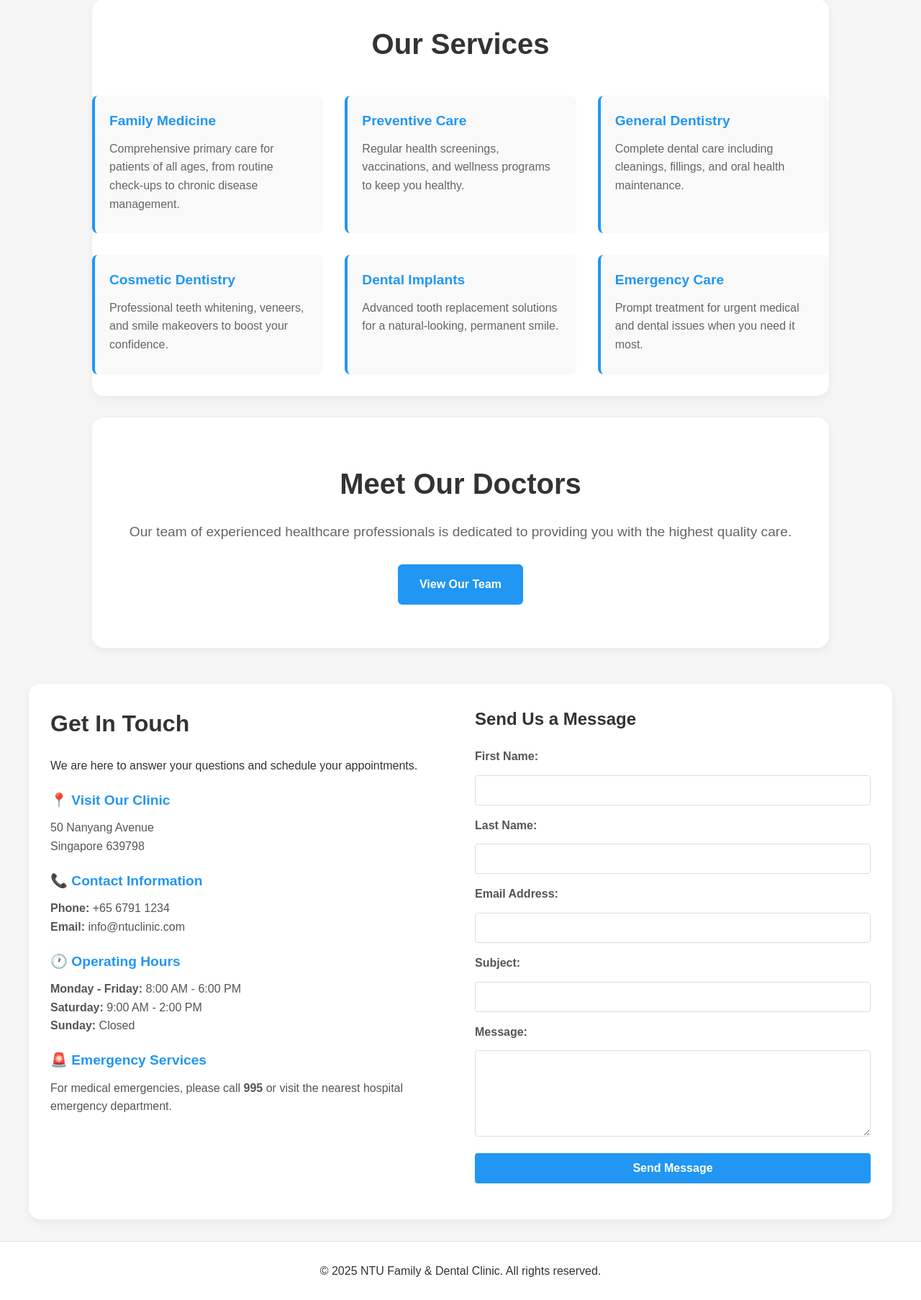
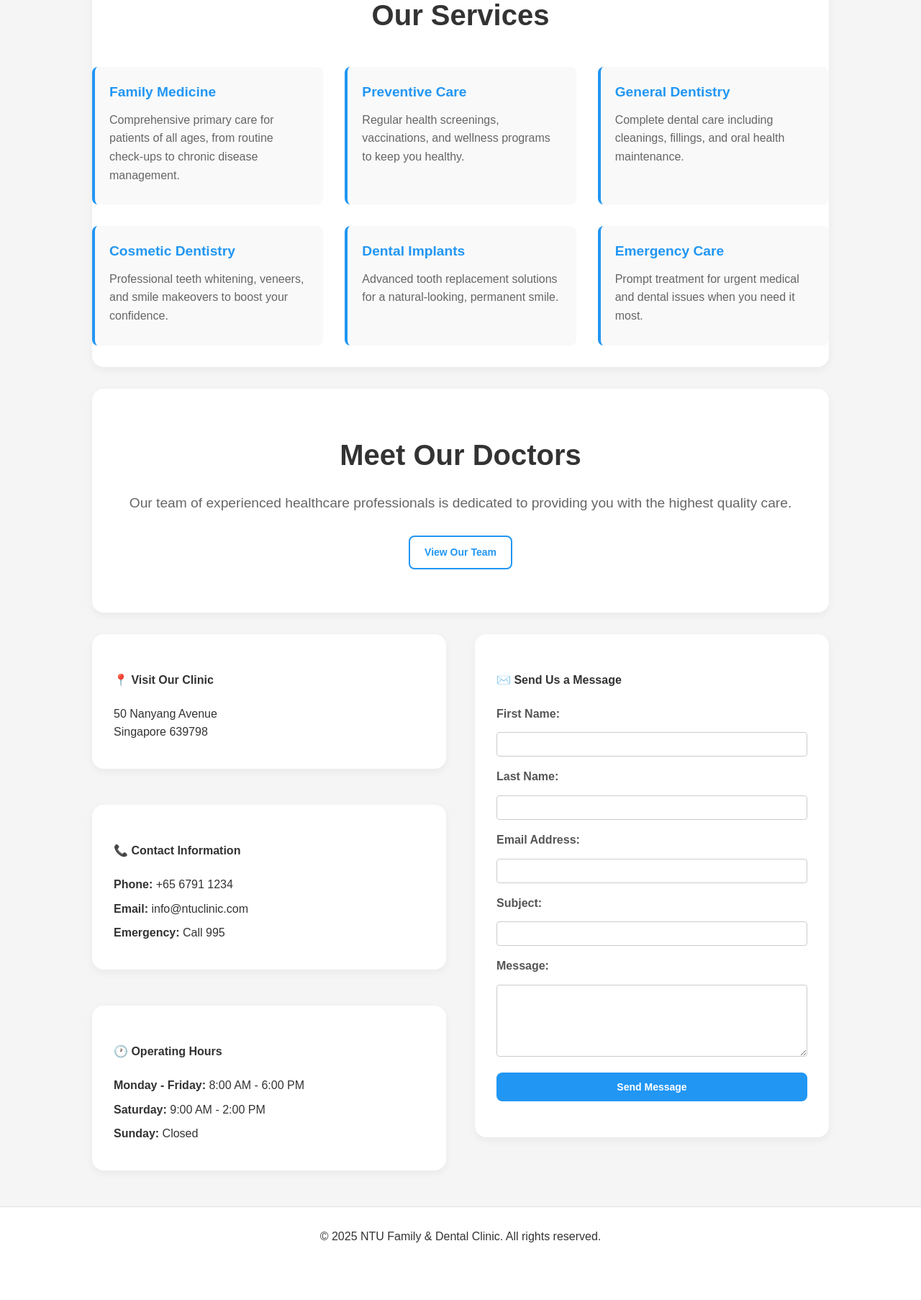
Before and after one commit to ivano47/EE4727---WEB-APPLICATION-DESIGN, a PHP site: page /IE4727/ in a window 1280 px wide. Shown: the part 1076-2882 px from the top of the page at 72% size. After the commit the page ends 2802 px from the top, so only its background shows below. Run offline with PHP 8.4, Linux system fonts and the light colour scheme.

Commit message:
Styling 3: Homepage, contact section now splitted into three sub-containers. Buttons UI updated to be different. Added more spacing between elements.

```diff
--- a/public/index.php
+++ b/public/index.php
@@ -95,50 +95,39 @@ $is_logged_in = isset($_SESSION['patient_id']);
             </div>
         </section>
 
-        <section class="card" style="text-align: center; padding: 60px 0;">
+        <section class="card meet-doctors-card" style="padding: 60px 0;">
             <h2 style="font-size: 2.5em; margin-bottom: 20px; color: #333;">Meet Our Doctors</h2>
             <p style="font-size: 1.2em; color: #666; margin-bottom: 30px;">Our team of experienced healthcare professionals is dedicated to providing you with the highest quality care.</p>
-            <a href="doctors.php" class="hero-btn-primary">View Our Team</a>
+            <a href="doctors.php" class="btn-secondary">View Our Team</a>
         </section>
     </div>
 
+    <div class="container">
         <section id="contact" class="contact-section">
-        <div class="container card" style="display: flex; flex-wrap: wrap; gap: 40px; width: 100%;">
-            <!-- Contact Information -->
-            <div class="contact-info">
-                <h2>Get In Touch</h2>
-                <p>We are here to answer your questions and schedule your appointments.</p>
-
-                <div class="contact-details">
-                    <h3>📍 Visit Our Clinic</h3>
-                    <p>50 Nanyang Avenue<br>
-                    Singapore 639798</p>
+            <div class="contact-left-column">
+                <div class="card">
+                    <h4>📍 Visit Our Clinic</h4>
+                    <p>50 Nanyang Avenue<br>Singapore 639798</p>
                 </div>
 
-                <div class="contact-details">
-                    <h3>📞 Contact Information</h3>
-                    <p><strong>Phone:</strong> +65 6791 1234<br>
-                    <strong>Email:</strong> info@ntuclinic.com</p>
+                <div class="card">
+                    <h4>📞 Contact Information</h4>
+                    <p><strong>Phone:</strong> +65 6791 1234</p>
+                    <p><strong>Email:</strong> info@ntuclinic.com</p>
+                    <p><strong>Emergency:</strong> Call 995</p>
                 </div>
 
-                <div class="contact-details">
-                    <h3>🕐 Operating Hours</h3>
-                    <p>
-                        <strong>Monday - Friday:</strong> 8:00 AM - 6:00 PM<br>
-                        <strong>Saturday:</strong> 9:00 AM - 2:00 PM<br>
-                        <strong>Sunday:</strong> Closed
-                    </p>
-                </div>
-
-                <div class="contact-details">
-                    <h3>🚨 Emergency Services</h3>
-                    <p>For medical emergencies, please call <strong>995</strong> or visit the nearest hospital emergency department.</p>
+                <div class="card">
+                    <h4>🕐 Operating Hours</h4>
+                    <p><strong>Monday - Friday:</strong> 8:00 AM - 6:00 PM</p>
+                    <p><strong>Saturday:</strong> 9:00 AM - 2:00 PM</p>
+                    <p><strong>Sunday:</strong> Closed</p>
                 </div>
             </div>
 
-            <!-- Contact Form -->
-            <div class="contact-form">
-                <h3>Send Us a Message</h3>
+            <div class="contact-right-column contact-form-column">
+                <div class="card">
+                    <h4>✉️ Send Us a Message</h4>
                     <form action="../includes/contact_form.php" method="POST">
                         <label for="first_name">First Name:</label>
                         <input type="text" id="first_name" name="first_name" required>
@@ -155,11 +144,12 @@ $is_logged_in = isset($_SESSION['patient_id']);
                         <label for="message">Message:</label>
                         <textarea id="message" name="message" rows="5" required></textarea>
 
-                    <button type="submit">Send Message</button>
+                        <button type="submit" class="btn-primary">Send Message</button>
                     </form>
                 </div>
             </div>
         </section>
+    </div>
 
     <!-- Footer -->
     <footer style="background-color: #ffffff; color: #333; text-align: center; padding: 20px 0; margin-top: 0; border-top: 1px solid #e0e0e0;">
--- a/public/styles/home.css
+++ b/public/styles/home.css
@@ -5,6 +5,8 @@
     align-items: center;
     gap: 40px;
     padding: 60px 0;
+    padding-top: 40px;
+    padding-bottom: 40px;
     background: linear-gradient(135deg, #f5f7fa 0%, #c3cfe2 100%);
 }
 
@@ -48,8 +50,8 @@
     background-color: #2196F3;
     color: white;
     padding: 15px 30px;
-    border: none;
-    border-radius: 6px;
+    border: 2px solid #2196F3;
+    border-radius: 8px;
     font-size: 16px;
     font-weight: bold;
     cursor: pointer;
@@ -60,16 +62,17 @@
 
 .hero-btn-primary:hover {
     background-color: #1976D2;
+    border-color: #1976D2;
     transform: translateY(-2px);
     box-shadow: 0 4px 12px rgba(33, 150, 243, 0.3);
 }
 
 .hero-btn-secondary {
-    background-color: transparent;
+    background-color: #ffffff;
     color: #2196F3;
     padding: 15px 30px;
     border: 2px solid #2196F3;
-    border-radius: 6px;
+    border-radius: 8px;
     font-size: 16px;
     font-weight: bold;
     cursor: pointer;
@@ -79,8 +82,7 @@
 }
 
 .hero-btn-secondary:hover {
-    background-color: #2196F3;
-    color: white;
+    background-color: #f8f9fa;
     transform: translateY(-2px);
 }
 
--- a/public/styles/main.css
+++ b/public/styles/main.css
@@ -95,16 +95,17 @@ nav {
     background-color: #2196F3;
     color: white !important;
     text-decoration: none;
-    border-radius: 6px;
+    border: 2px solid #2196F3;
+    border-radius: 8px;
     font-size: 14px;
     font-weight: bold;
     transition: all 0.3s ease;
-    border: none;
     cursor: pointer;
 }
 
 .btn-primary:hover {
     background-color: #1976D2;
+    border-color: #1976D2;
     transform: translateY(-1px);
     box-shadow: 0 2px 8px rgba(33, 150, 243, 0.3);
     text-decoration: none;
@@ -113,11 +114,11 @@ nav {
 .btn-secondary {
     display: inline-block;
     padding: 10px 20px;
-    background-color: transparent;
-    color: #333 !important;
+    background-color: #ffffff;
+    color: #2196F3 !important;
     text-decoration: none;
-    border: 2px solid #333;
-    border-radius: 6px;
+    border: 2px solid #2196F3;
+    border-radius: 8px;
     font-size: 14px;
     font-weight: bold;
     transition: all 0.3s ease;
@@ -125,9 +126,7 @@ nav {
 }
 
 .btn-secondary:hover {
-    background-color: #333;
-    color: white !important;
-    transform: translateY(-1px);
+    background-color: #f8f9fa;
     text-decoration: none;
 }
 
@@ -466,3 +465,48 @@ a:hover {
         padding: 8px;
     }
 }
+
+.contact-section {
+    display: flex;
+    flex-wrap: wrap;
+    gap: 20px;
+    background-color: transparent;
+    box-shadow: none;
+    padding: 0;
+}
+
+.contact-left-column {
+    flex: 1;
+    display: flex;
+    flex-direction: column;
+    gap: 20px;
+}
+
+.contact-right-column {
+    flex: 1;
+}
+
+/* spacing adjustments */
+.hero-section {
+    padding-top: 40px;
+    padding-bottom: 40px;
+}
+
+.meet-doctors-card {
+    text-align: center;
+}
+
+.contact-form-column input,
+.contact-form-column textarea {
+    width: 100%;
+    padding: 8px;
+    margin-bottom: 15px;
+    border: 1px solid #ccc;
+    border-radius: 4px;
+}
+
+.contact-form-column label {
+    display: block;
+    margin-bottom: 5px;
+    font-weight: bold;
+}
```
Lines whose indentation alone changed are shown as unchanged.
